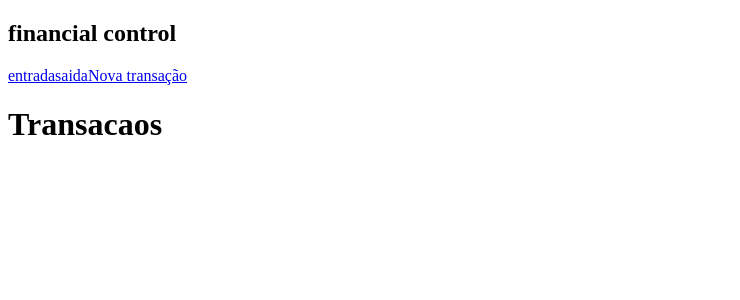
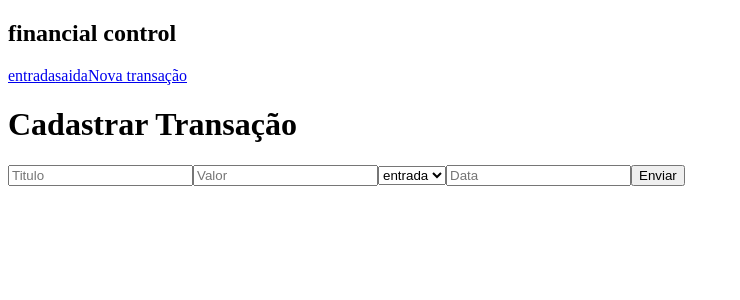
Before and after one commit to eduardonk9999/Finance-Control, a React (Vite) app: page /transacao in a window 1280 px wide. Shown: the top 300 px of the page, without its empty margins (0-740 px from the left). Built offline with nearby package versions, Linux system fonts and the light colour scheme.

Commit message:
Add, form

```diff
--- /dev/null
+++ b/data/db.json
@@ -0,0 +1,22 @@
+{
+  "finances": [
+    {
+      "title": "Freela",
+      "valor": "1000",
+      "categoria": "Entrada",
+      "data": "11/02/2022"
+    },
+    {
+      "title": "Salario",
+      "valor": "12000",
+      "categoria": "Entrada",
+      "data": "02/01/2022"
+    },
+    {
+      "title": "Cinema",
+      "valor": "40",
+      "categoria": "Saida",
+      "data": "20/01/2022"
+    }
+  ]
+}
--- /dev/null
+++ b/src/Components/Table/index.jsx
@@ -0,0 +1,24 @@
+import ValoresTable from "../ValoresTable/inedx";
+
+
+function Table () {
+  return(
+    <table>
+      <thead>
+        <tr>
+          <td>title</td>
+          <td>valor</td>
+          <td>Categoria</td>
+          <td>Data</td>
+        </tr>
+      </thead>
+      <tbody>
+        <tr>
+          <ValoresTable  />
+        </tr>
+      </tbody>
+    </table>
+  )
+}
+
+export default Table;
--- /dev/null
+++ b/src/Components/ValoresTable/inedx.jsx
@@ -0,0 +1,13 @@
+
+function ValoresTable (){
+  return(
+    <>
+      <td>Freela</td>
+      <td>1000</td>
+      <td>Entrada</td>
+      <td>12/01/2022</td>
+    </>
+  )
+}
+
+export default ValoresTable;
--- a/src/Pages/Entrada/index.jsx
+++ b/src/Pages/Entrada/index.jsx
@@ -1,7 +1,12 @@
+
+import Table from '../../Components/Table';
 
 const Entrada = () => {
   return(
-    <h1>Entradas</h1>
+    <>
+      <h1>Entradas</h1>
+      <Table />
+    </>
   )
 }
 
--- a/src/Pages/NovaTransacao/index.jsx
+++ b/src/Pages/NovaTransacao/index.jsx
@@ -1,7 +1,40 @@
+import { useState } from "react";
 
 const Transacao = () => {
+  const [ title, setTitle ] = useState('')
+  const [ valor, setValor ] = useState('')
+  const [ data, setData ] = useState('')
+  const [ categoria, setCategoria ] = useState('')
+
+  const handleSubmit = (e) => {
+    e.preventDefault()
+
+    const newProdct = {
+      newTitle: title,
+      newValor: valor,
+      newData: data,
+      newCategoria: categoria
+    }
+
+
+  }
+
+
   return(
-    <h1>Transacaos</h1>
+    <form onSubmit={handleSubmit}>
+      <h1>Cadastrar Transação</h1>
+      <input type="text"  placeholder="Titulo" value={title} onChange={(e) => setTitle(e.target.value)} />
+      <input type="text"  placeholder="Valor"  value={valor} onChange={(e) => setValor(e.target.value)} />
+      <select
+        value={categoria}
+        onChange={(e) => setCategoria(e.target.value)}
+      >
+        <option value="entrada">entrada</option>
+        <option value="saida">saida</option>
+      </select>
+      <input type="text" placeholder="Data" value={data} onChange={(e) => setData(e.target.value)}/>
+      <button>Enviar</button>
+    </form>
   )
 }
 
```
